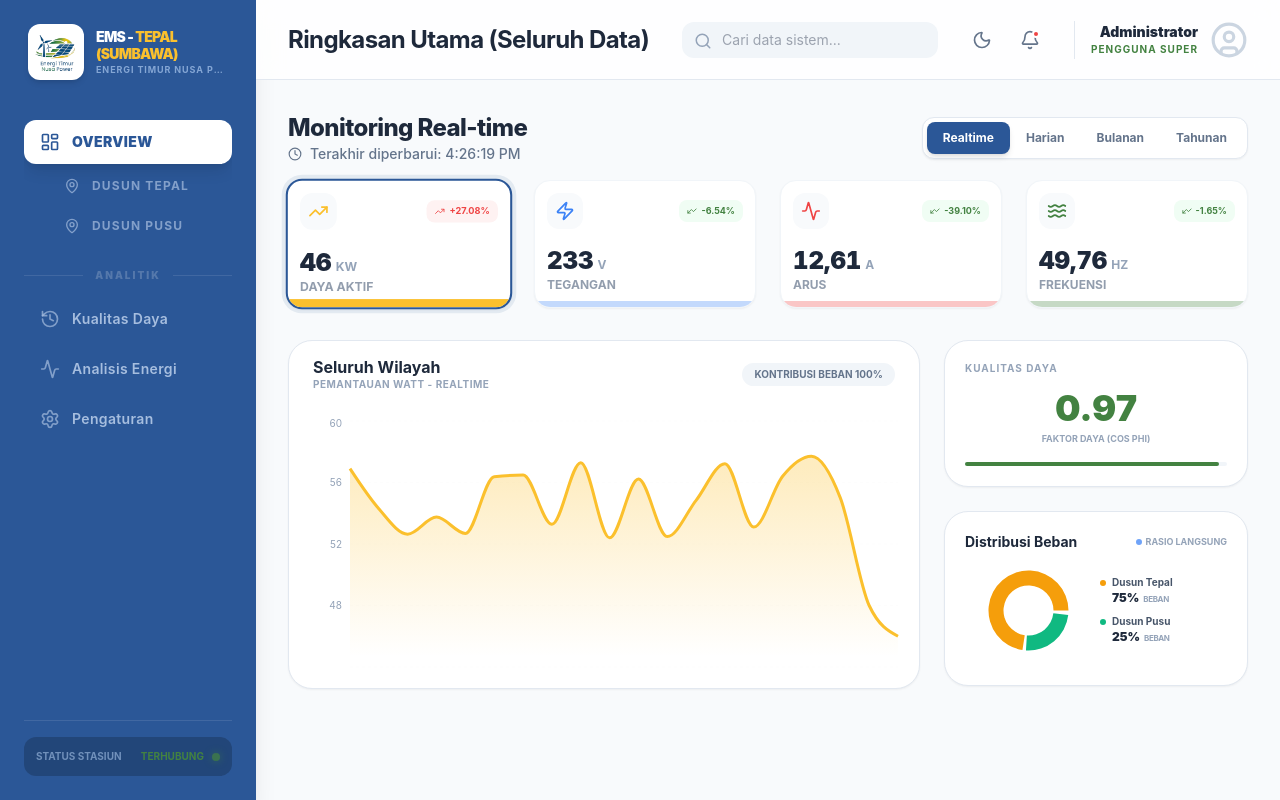
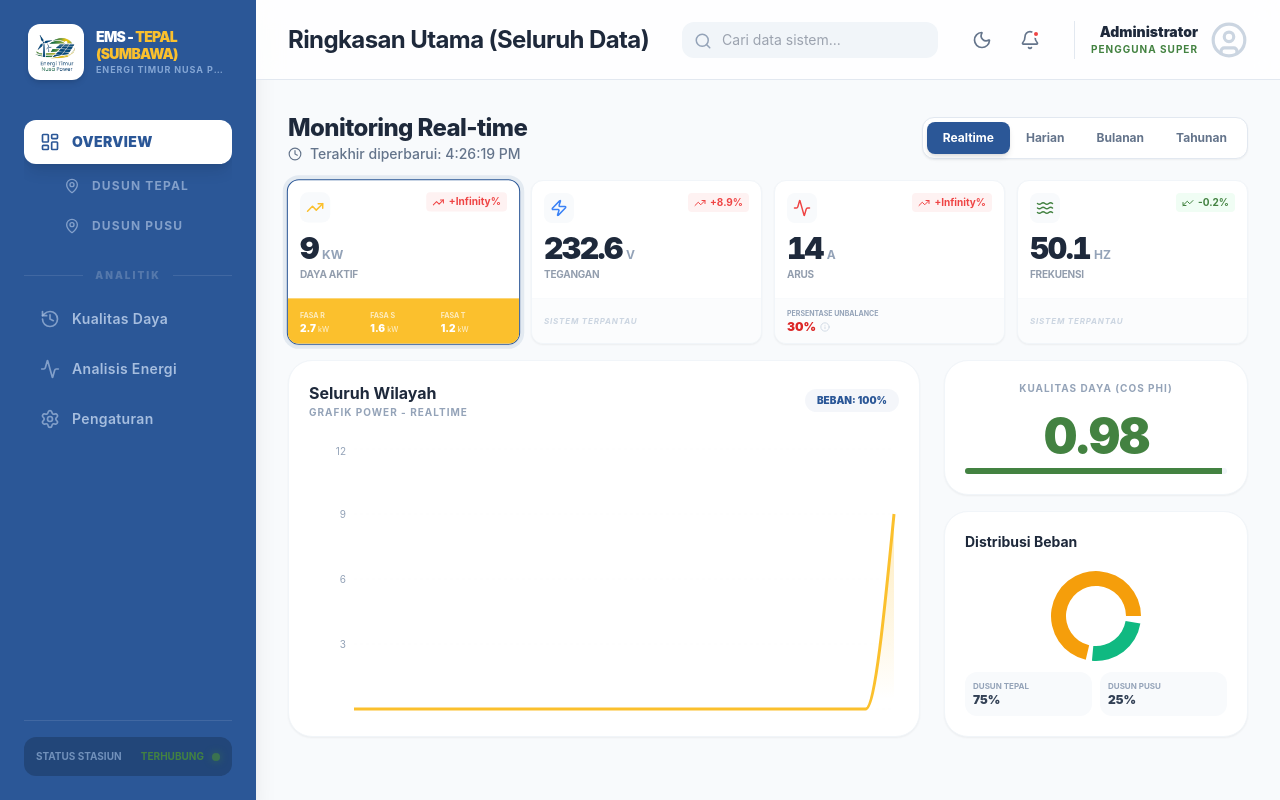
Before and after one commit to gunjou/ems-tepal, a React (Create React App) app: page /dashboard in a window 1280 px wide. Built offline with nearby package versions, Linux system fonts and the light colour scheme; sample sign-in values are in the browser's storage.

Commit message:
feat: enhance StatCard component with phases and extra info, update Overview for dynamic power metrics

```diff
--- a/src/components/charts/StatCard.jsx
+++ b/src/components/charts/StatCard.jsx
@@ -1,5 +1,5 @@
-import React from "react";
-import { TrendingUp } from "lucide-react";
+import React, { useState } from "react";
+import { TrendingUp, AlertCircle, Info } from "lucide-react";
 
 const StatCard = ({
   label,
@@ -11,65 +11,143 @@ const StatCard = ({
   isActive,
   onClick,
   isHistory,
+  phases,
+  extraInfo,
 }) => {
-  const bgAccentColor = color.replace(/^text-/, "bg-");
+  const [showTooltip, setShowTooltip] = useState(false);
+
+  // Warna background area bawah saat aktif (diambil dari props color)
+  const bgActiveBase = color.replace(/^text-/, "bg-");
 
   return (
     <div
       onClick={onClick}
-      className={`cursor-pointer bg-white dark:bg-slate-900 p-3 rounded-2xl shadow-sm border transition-all duration-500 overflow-hidden relative ${
+      className={`cursor-pointer bg-white dark:bg-slate-900 rounded-xl shadow-sm border transition-all duration-300 relative flex flex-col h-full min-h-[155px] overflow-hidden ${
         isActive
-          ? `border-2 border-et-blue ring-4 ring-et-blue/10 scale-[1.02]`
+          ? `border-et-blue ring-4 ring-et-blue/10 scale-[1.01]`
           : `border-slate-100 dark:border-slate-800 hover:border-et-blue/30`
       }`}
     >
-      <div className="flex justify-between items-center mb-4">
+      {/* Container Utama Atas (Selalu Warna Standar) */}
+      <div className="p-3 flex flex-col flex-grow">
+        {/* 1. Header (Icon & Trend) */}
+        <div className="flex justify-between items-start h-8 mb-2">
           <div
-          className={`p-2 rounded-xl bg-slate-50 dark:bg-slate-800 ${color}`}
+            className={`p-1.5 rounded-lg bg-slate-50 dark:bg-slate-800 ${color}`}
           >
-          {icon}
+            {React.cloneElement(icon, { size: 18 })}
           </div>
 
-        {/* Tampilan Label Trend vs Label History */}
+          {trend && (
             <span
-          className={`text-[9px] font-bold px-2 py-1 rounded-lg flex items-center gap-1 ${
+              className={`text-[10px] font-bold px-1.5 py-0.5 rounded flex items-center gap-1 ${
                 isHistory
-              ? "bg-slate-100 dark:bg-slate-800 text-slate-500 dark:text-slate-400" // Warna netral untuk History
+                  ? "bg-slate-100 text-slate-500"
                   : trend.startsWith("+")
-              ? "text-red-500 bg-red-50 dark:bg-red-500/10"
-              : "text-et-green bg-green-50 dark:bg-green-500/10"
+                    ? "text-red-500 bg-red-50"
+                    : "text-et-green bg-green-50"
               }`}
             >
-          {!isHistory &&
-            (trend.startsWith("+") ? (
-              <TrendingUp size={10} />
-            ) : (
-              <TrendingUp size={10} className="rotate-180" />
-            ))}
+              {!isHistory && (
+                <TrendingUp
+                  size={12}
+                  className={trend.startsWith("+") ? "" : "rotate-180"}
+                />
+              )}
               {trend}
             </span>
+          )}
         </div>
 
-      {/* Value & Label */}
-      <div>
+        {/* 2. Main Content Area (Warna Tetap/Konsisten) */}
+        <div className="flex-grow flex flex-col justify-center mb-1">
           <div className="flex items-baseline gap-1">
-          <h3 className="text-2xl font-black text-slate-800 dark:text-white tabular-nums">
+            <h3 className="text-3xl font-black text-slate-800 dark:text-white tabular-nums tracking-tighter leading-none">
               {value}
             </h3>
             <span className="text-xs font-bold text-slate-400 uppercase">
-            {/* Ubah unit W menjadi kWh jika mode history agar akurat */}
-            {isHistory && label === "Konsumsi" ? "kWh" : unit}
+              {unit}
             </span>
           </div>
-        <p className="text-xs font-bold text-slate-500 dark:text-slate-400 uppercase opacity-70">
+          <p className="text-[10px] font-bold text-slate-500 dark:text-slate-400 uppercase tracking-tight mt-1 opacity-70">
             {label}
           </p>
         </div>
+      </div>
+
+      {/* 3. Bottom Section (Hanya bagian ini yang berubah warna saat aktif) */}
       <div
-        className={`absolute bottom-0 left-0 h-1.5 w-full transition-all duration-300 ${bgAccentColor} ${
-          isActive ? "opacity-100 h-2" : "opacity-30 h-1"
+        className={`mt-auto px-3 py-2 border-t transition-all duration-300 min-h-[45px] flex items-center ${
+          isActive
+            ? `${bgActiveBase} border-transparent`
+            : "border-slate-50 dark:border-slate-800 bg-slate-50/50 dark:bg-white/5"
         }`}
-      ></div>
+      >
+        {phases ? (
+          <div className="grid grid-cols-3 gap-1 w-full">
+            {phases.map((p) => (
+              <div key={p.label} className="text-left">
+                <p
+                  className={`text-[7px] font-bold uppercase leading-none mb-1 ${isActive ? "text-white/70" : "text-slate-400"}`}
+                >
+                  Fasa {p.label}
+                </p>
+                <p
+                  className={`text-[10px] font-black leading-none ${isActive ? "text-white" : "text-slate-700 dark:text-slate-200"}`}
+                >
+                  {p.value}
+                  <span
+                    className={`text-[7px] ml-0.5 font-medium ${isActive ? "text-white/70" : "text-slate-400"}`}
+                  >
+                    {unit}
+                  </span>
+                </p>
+              </div>
+            ))}
+          </div>
+        ) : extraInfo ? (
+          <div className="flex items-center justify-between relative w-full">
+            <div className="flex flex-col">
+              <p
+                className={`text-[7px] font-bold uppercase leading-none mb-1 ${isActive ? "text-white/70" : "text-slate-400"}`}
+              >
+                {extraInfo.label}
+              </p>
+              <p
+                className={`text-xs font-black flex items-center gap-1 leading-none ${isActive ? "text-white" : "text-red-600 dark:text-red-400"}`}
+              >
+                {extraInfo.value}
+                {extraInfo.unit}
+                <button
+                  onMouseEnter={() => setShowTooltip(true)}
+                  onMouseLeave={() => setShowTooltip(false)}
+                  className={`transition-colors ${isActive ? "text-white/60 hover:text-white" : "text-slate-300 hover:text-et-blue"}`}
+                >
+                  <Info size={10} />
+                </button>
+              </p>
+            </div>
+
+            {showTooltip && (
+              <div className="absolute bottom-full left-0 mb-2 w-48 bg-slate-800 text-white text-[9px] p-2 rounded-lg shadow-xl z-50 animate-in fade-in zoom-in-95 duration-200">
+                <p className="font-bold mb-1 text-et-yellow">
+                  Ketidakseimbangan Arus
+                </p>
+                Persentase perbedaan beban antar fasa.
+                <div className="absolute top-full left-4 border-8 border-transparent border-t-slate-800"></div>
+              </div>
+            )}
+          </div>
+        ) : (
+          <div className="flex items-center">
+            <p
+              className={`text-[8px] font-bold uppercase tracking-widest italic ${isActive ? "text-white/60" : "text-slate-300 dark:text-slate-600"}`}
+            >
+              Sistem Terpantau
+            </p>
+          </div>
+        )}
+      </div>
     </div>
   );
 };
--- a/src/views/Overview.jsx
+++ b/src/views/Overview.jsx
@@ -1,309 +1,227 @@
 import React, { useState, useEffect, useMemo } from "react";
 import { PieChart, Pie, Cell, ResponsiveContainer } from "recharts";
-import {
-  Zap,
-  Activity,
-  TrendingUp,
-  Waves,
-  AlertTriangle,
-  CheckCircle,
-} from "lucide-react";
+import { Zap, Activity, TrendingUp, Waves, AlertTriangle } from "lucide-react";
 import RealtimeLoadChart from "../components/charts/RealtimeLoadChart";
 import StatCard from "../components/charts/StatCard";
 
 const Overview = ({ activeTab, subLocation = "total" }) => {
-  const [activeMetric, setActiveMetric] = useState("watt");
+  // 1. Ubah default activeMetric ke 'power' sesuai database
+  const [activeMetric, setActiveMetric] = useState("power");
+
+  // Logika Deteksi Satuan Dinamis
+  const isRealtime = activeTab === "Realtime" || activeTab === "Waktu Nyata";
+  const dynamicUnit = isRealtime ? "kW" : "kWh";
 
   const loadDistributionData = [
     { name: "Dusun Tepal", value: 75, color: "#F59E0B" },
     { name: "Dusun Pusu", value: 25, color: "#10B981" },
   ];
 
-  const getMultiplier = (loc) => {
-    if (loc === "tepal") return 0.75;
-    if (loc === "pusu") return 0.25;
-    return 1.0;
-  };
-
-  const [liveValues, setLiveValues] = useState(() => {
-    const mult = getMultiplier(subLocation);
-    return {
-      watt: 55 * mult,
-      voltage: 224.5,
-      current: 12.5 * mult,
-      frequency: 50.02,
-    };
-  });
-
-  const [trends, setTrends] = useState({
-    watt: "0.0%",
-    voltage: "0.0%",
-    current: "0.0%",
-    frequency: "0.0%",
-  });
-
-  const [powerQuality, setPowerQuality] = useState(0.98);
-
+  // Logic Multiplier berdasarkan lokasi
   const multiplier = useMemo(() => {
     if (subLocation === "tepal") return 0.75;
     if (subLocation === "pusu") return 0.25;
     return 1.0;
   }, [subLocation]);
 
-  const getScaledValue = (key, rawValue) => {
-    if (key === "watt" || key === "current") {
-      return rawValue * multiplier;
-    }
-    return rawValue;
+  // 2. State untuk menampung seluruh field dari tabel database
+  const [liveValues, setLiveValues] = useState({
+    power: 0,
+    power_r: 0,
+    power_s: 0,
+    power_t: 0,
+    voltage: 220,
+    current: 0,
+    u_current: 0,
+    frequency: 50,
+  });
+
+  const [trends, setTrends] = useState({});
+  const [powerQuality, setPowerQuality] = useState(0.98);
+
+  // Simulasi Update Data Realtime
+  useEffect(() => {
+    if (isRealtime) {
+      const updateData = () => {
+        setLiveValues((prev) => {
+          // Simulasi nilai dengan 1 desimal
+          const rawNext = {
+            power: parseFloat((Math.random() * 5 + 5).toFixed(1)), // ex: 7.8
+            power_r: parseFloat((Math.random() * 2 + 1).toFixed(1)), // ex: 2.5
+            power_s: parseFloat((Math.random() * 2 + 1).toFixed(1)), // ex: 1.9
+            power_t: parseFloat((Math.random() * 2 + 1).toFixed(1)), // ex: 3.4
+            voltage: parseFloat((Math.random() * 10 + 230).toFixed(1)), // ex: 239.5
+            current: parseFloat((Math.random() * 10 + 10).toFixed(1)), // ex: 14.7
+            u_current: Math.floor(Math.random() * 30 + 30), // ex: 59%
+            frequency: parseFloat((Math.random() * 0.4 + 49.8).toFixed(1)), // ex: 50.1
           };
 
-  const historyData = {
-    Harian: { watt: 45.2, voltage: 220.5, current: 12.1, frequency: 50.1 },
-    Bulanan: { watt: 1250.8, voltage: 219.2, current: 11.5, frequency: 49.9 },
-    Tahunan: { watt: 15420.5, voltage: 221.0, current: 12.4, frequency: 50.0 },
+          const scaled = {
+            ...rawNext,
+            power: parseFloat((rawNext.power * multiplier).toFixed(1)),
+            current: parseFloat((rawNext.current * multiplier).toFixed(1)),
           };
 
-  const historyChartData = useMemo(() => {
-    const generateData = (length, min, max, labelPrefix = "") =>
-      Array.from({ length }, (_, i) => ({
-        time: labelPrefix ? `${labelPrefix} ${i + 1}` : `${i}:00`,
-        value: getScaledValue(
-          activeMetric,
-          parseFloat((Math.random() * (max - min) + min).toFixed(2)),
-        ),
-      }));
-
-    const ranges = {
-      watt: { harian: [1000, 2000], bulanan: [30, 60], tahunan: [1000, 1500] },
-      voltage: { harian: [215, 225], bulanan: [218, 222], tahunan: [219, 221] },
-      current: { harian: [10, 15], bulanan: [8, 12], tahunan: [10, 13] },
-      frequency: {
-        harian: [49.5, 50.5],
-        bulanan: [49.8, 50.2],
-        tahunan: [49.9, 50.1],
-      },
-    };
-
-    const r = ranges[activeMetric];
-    return {
-      Harian: generateData(24, r.harian[0], r.harian[1]),
-      Bulanan: generateData(30, r.bulanan[0], r.bulanan[1], "Tgl"),
-      Tahunan: [
-        "Jan",
-        "Feb",
-        "Mar",
-        "Apr",
-        "Mei",
-        "Jun",
-        "Jul",
-        "Agu",
-        "Sep",
-        "Okt",
-        "Nov",
-        "Des",
-      ].map((m) => ({
-        time: m,
-        value: getScaledValue(
-          activeMetric,
-          parseFloat(
-            (
-              Math.random() * (r.tahunan[1] - r.tahunan[0]) +
-              r.tahunan[0]
-            ).toFixed(2),
-          ),
-        ),
-      })),
-    };
-  }, [activeMetric, multiplier]);
-
-  useEffect(() => {
-    if (activeTab === "Waktu Nyata" || activeTab === "Realtime") {
-      const updateData = () => {
-        setLiveValues((prev) => {
-          const rawNext = {
-            watt: Math.floor(Math.random() * (70 - 40) + 40),
-            voltage: parseFloat((Math.random() * (245 - 210) + 210).toFixed(1)),
-            current: parseFloat((Math.random() * (18 - 10) + 10).toFixed(2)),
-            frequency: parseFloat(
-              (Math.random() * (50.5 - 49.5) + 49.5).toFixed(2),
-            ),
-          };
-
-          const scaledNext = {
-            watt: getScaledValue("watt", rawNext.watt),
-            voltage: getScaledValue("voltage", rawNext.voltage),
-            current: getScaledValue("current", rawNext.current),
-            frequency: getScaledValue("frequency", rawNext.frequency),
-          };
-
+          // Trend logic (hanya di realtime)
           const newTrends = {};
-          Object.keys(scaledNext).forEach((key) => {
-            const diff = scaledNext[key] - prev[key];
-            const percent = prev[key] !== 0 ? (diff / prev[key]) * 100 : 0;
-            newTrends[key] = `${percent >= 0 ? "+" : ""}${percent.toFixed(2)}%`;
+          Object.keys(scaled).forEach((key) => {
+            const diff = scaled[key] - prev[key];
+            newTrends[key] =
+              `${diff >= 0 ? "+" : ""}${((diff / prev[key]) * 100 || 0).toFixed(1)}%`;
           });
           setTrends(newTrends);
-          setPowerQuality(parseFloat((0.96 + Math.random() * 0.03).toFixed(2)));
-          return scaledNext;
+          return scaled;
         });
       };
-      updateData();
       const interval = setInterval(updateData, 3000);
       return () => clearInterval(interval);
     } else {
-      const baseKey =
-        activeTab === "Harian"
-          ? "Harian"
-          : activeTab === "Bulanan"
-            ? "Bulanan"
-            : "Tahunan";
-      const base = historyData[baseKey] || historyData.Harian;
+      // Logika sederhana untuk data history (kW -> kWh)
       setLiveValues({
-        watt: getScaledValue("watt", base.watt),
-        voltage: getScaledValue("voltage", base.voltage),
-        current: getScaledValue("current", base.current),
-        frequency: getScaledValue("frequency", base.frequency),
-      });
-      setTrends({
-        watt: "0.0%",
-        voltage: "0.0%",
-        current: "0.0%",
-        frequency: "0.0%",
+        power: (124.5).toFixed(1),
+        power_r: (40.2).toFixed(1),
+        power_s: (42.1).toFixed(1),
+        power_t: (42.2).toFixed(1),
+        voltage: "220.0",
+        current: "12.5",
+        u_current: "15",
+        frequency: "50.0",
       });
     }
-  }, [activeTab, multiplier]);
+  }, [isRealtime, multiplier]);
 
-  // Perubahan Label Istilah Teknis
   const metrics = [
     {
-      id: "watt",
-      label: "Daya Aktif", // Pengganti Konsumsi/Watt
-      unit: "kW",
-      icon: <TrendingUp size={20} />,
+      id: "power",
+      label: "Daya Aktif",
+      unit: dynamicUnit,
+      icon: <TrendingUp />,
       color: "text-et-yellow",
     },
     {
       id: "voltage",
       label: "Tegangan",
       unit: "V",
-      icon: <Zap size={20} />,
+      icon: <Zap />,
       color: "text-blue-500",
     },
     {
       id: "current",
       label: "Arus",
       unit: "A",
-      icon: <Activity size={20} />,
+      icon: <Activity />,
       color: "text-red-500",
     },
     {
       id: "frequency",
       label: "Frekuensi",
       unit: "Hz",
-      icon: <Waves size={20} />,
+      icon: <Waves />,
       color: "text-et-green",
     },
   ];
 
   return (
-    <div className="space-y-8 animate-in fade-in duration-500">
-      {/* Grid Kartu Statistik */}
-      <div className="grid grid-cols-1 md:grid-cols-2 lg:grid-cols-4 gap-6">
-        {metrics.map((m) => (
+    <div className="space-y-4 animate-in fade-in duration-500">
+      <div className="grid grid-cols-1 md:grid-cols-2 lg:grid-cols-4 gap-3">
+        {metrics.map((m) => {
+          // Logic data fasa R,S,T untuk Daya
+          const phasesData =
+            m.id === "power"
+              ? [
+                  { label: "R", value: liveValues.power_r },
+                  { label: "S", value: liveValues.power_s },
+                  { label: "T", value: liveValues.power_t },
+                ]
+              : null;
+
+          // Logic data Unbalance untuk Arus
+          const extraInfoData =
+            m.id === "current"
+              ? {
+                  label: "Persentase Unbalance",
+                  value: liveValues.u_current,
+                  unit: "%",
+                }
+              : null;
+
+          return (
             <StatCard
               key={m.id}
               {...m}
-            value={liveValues[m.id]?.toLocaleString("id-ID") || "0"}
-            trend={
-              activeTab === "Realtime" || activeTab === "Waktu Nyata"
-                ? trends[m.id]
-                : m.id === "voltage" || m.id === "frequency"
-                  ? "Sinkronisasi Sistem"
-                  : `Unit: ${subLocation.toUpperCase()}`
-            }
+              value={liveValues[m.id]}
+              trend={trends[m.id]} // Trend tetap ada di semua card
               isActive={activeMetric === m.id}
               onClick={() => setActiveMetric(m.id)}
+              phases={phasesData}
+              extraInfo={extraInfoData}
+              isHistory={!isRealtime}
             />
-        ))}
+          );
+        })}
       </div>
 
       <div className="grid grid-cols-1 lg:grid-cols-3 gap-6">
-        {/* Bagian Grafik Utama */}
-        <div className="lg:col-span-2 bg-white dark:bg-slate-900 p-4 rounded-3xl border border-slate-200 shadow-sm">
-          <div className="flex justify-between items-center mb-6 px-2">
+        {/* Kontainer Grafik Utama */}
+        <div className="lg:col-span-2 bg-white dark:bg-slate-900 p-5 rounded-3xl border border-slate-100 dark:border-slate-800 shadow-sm">
+          <div className="flex justify-between items-center mb-6">
             <div>
-              <h3 className="font-bold text-slate-800 dark:text-white capitalize leading-tight">
+              <h3 className="font-bold text-slate-800 dark:text-white capitalize">
                 {subLocation === "total"
                   ? "Seluruh Wilayah"
                   : `Dusun ${subLocation}`}
               </h3>
-              <p className="text-[10px] text-slate-400 font-bold uppercase tracking-wider">
-                Pemantauan {activeMetric} - {activeTab}
+              <p className="text-[10px] text-slate-400 font-bold uppercase tracking-widest">
+                Grafik {activeMetric} - {activeTab}
               </p>
             </div>
-            <span className="text-[10px] bg-slate-100 dark:bg-slate-800 px-3 py-1 rounded-full font-bold text-slate-500">
-              KONTRIBUSI BEBAN {multiplier * 100}%
+            <span className="text-[10px] bg-et-blue/5 text-et-blue px-3 py-1 rounded-full font-black uppercase">
+              Beban: {Math.round(multiplier * 100)}%
             </span>
           </div>
-          <div className="h-64">
+
+          <div className="h-[270px]">
             <RealtimeLoadChart
               activeMetric={activeMetric}
               latestValue={liveValues[activeMetric]}
               activeTab={activeTab}
-              historyData={
-                historyChartData[
-                  activeTab === "Waktu Nyata" ? "Realtime" : activeTab
-                ]
-              }
               subLocation={subLocation}
+              // Data history bisa ditambahkan di sini jika sudah ada API
             />
           </div>
         </div>
 
-        {/* Bilah Samping Info Listrik */}
-        <div className="space-y-6">
-          <div className="bg-white dark:bg-slate-900 p-5 rounded-3xl border border-slate-200 shadow-sm">
-            <h3 className="text-[10px] font-bold text-slate-400 uppercase mb-3 tracking-widest">
-              Kualitas Daya
+        {/* Sidebar Info - Power Quality & Distribution */}
+        <div className="space-y-4">
+          <div className="bg-white dark:bg-slate-900 p-5 rounded-3xl border border-slate-100 dark:border-slate-800 shadow-sm">
+            <h3 className="text-[10px] font-bold text-slate-400 uppercase mb-4 tracking-widest text-center">
+              Kualitas Daya (Cos Phi)
             </h3>
-            <div className="text-4xl font-black text-et-green text-center">
+            <div className="text-5xl font-black text-et-green text-center tracking-tighter mb-2">
               {powerQuality}
             </div>
-            <p className="text-[9px] text-center text-slate-400 font-bold uppercase mt-1">
-              Faktor Daya (Cos Phi)
-            </p>
-            <div className="w-full bg-slate-100 h-1 rounded-full mt-4">
+            <div className="w-full bg-slate-100 dark:bg-slate-800 h-1.5 rounded-full overflow-hidden">
               <div
-                className="bg-et-green h-1 rounded-full transition-all duration-1000"
+                className="bg-et-green h-full transition-all duration-1000"
                 style={{ width: `${powerQuality * 100}%` }}
               ></div>
             </div>
           </div>
 
-          <div className="bg-white dark:bg-slate-900 p-5 rounded-3xl border border-slate-200 h-[175px] flex flex-col shadow-sm">
-            <div className="flex justify-between items-center mb-1">
-              <h3 className="text-sm font-bold text-slate-800 dark:text-white">
+          <div className="bg-white dark:bg-slate-900 p-5 rounded-3xl border border-slate-100 dark:border-slate-800 shadow-sm flex-1">
+            <h3 className="text-sm font-bold text-slate-800 dark:text-white mb-4">
               Distribusi Beban
             </h3>
-              <div className="flex items-center gap-1">
-                <div className="w-1.5 h-1.5 rounded-full bg-blue-500 animate-pulse"></div>
-                <span className="text-[9px] font-bold text-slate-400 uppercase">
-                  Rasio Langsung
-                </span>
-              </div>
-            </div>
-
-            <div className="flex-1 flex items-center justify-between gap-2 overflow-hidden">
-              <div className="w-1/2 h-full">
+            <div className="h-24">
               <ResponsiveContainer width="100%" height="100%">
                 <PieChart>
                   <Pie
                     data={loadDistributionData}
                     cx="50%"
                     cy="50%"
-                      innerRadius={25}
-                      outerRadius={40}
-                      paddingAngle={5}
+                    innerRadius={30}
+                    outerRadius={45}
+                    paddingAngle={8}
                     dataKey="value"
                     stroke="none"
                   >
@@ -314,30 +232,20 @@ const Overview = ({ activeTab, subLocation = "total" }) => {
                 </PieChart>
               </ResponsiveContainer>
             </div>
-
-              <div className="w-1/2 space-y-2">
+            <div className="grid grid-cols-2 gap-2 mt-2">
               {loadDistributionData.map((item) => (
-                  <div key={item.name} className="flex flex-col">
-                    <div className="flex items-center gap-1.5">
                 <div
-                        className="w-1.5 h-1.5 rounded-full"
-                        style={{ backgroundColor: item.color }}
-                      />
-                      <span className="text-[10px] font-bold text-slate-600 dark:text-slate-300 truncate">
+                  key={item.name}
+                  className="p-2 rounded-xl bg-slate-50 dark:bg-slate-800/50"
+                >
+                  <p className="text-[8px] font-bold text-slate-400 uppercase">
                     {item.name}
-                      </span>
-                    </div>
-                    <div className="flex items-baseline gap-1 ml-3">
-                      <span className="text-xs font-black text-slate-800 dark:text-white">
+                  </p>
+                  <p className="text-xs font-black text-slate-700 dark:text-white">
                     {item.value}%
-                      </span>
-                      <span className="text-[8px] text-slate-400 font-bold uppercase tracking-tighter">
-                        Beban
-                      </span>
-                    </div>
+                  </p>
                 </div>
               ))}
-              </div>
             </div>
           </div>
         </div>
```
Also changed, not shown: 1 other file (tests, documents, lock files or other folders). Lines whose indentation alone changed are shown as unchanged.
